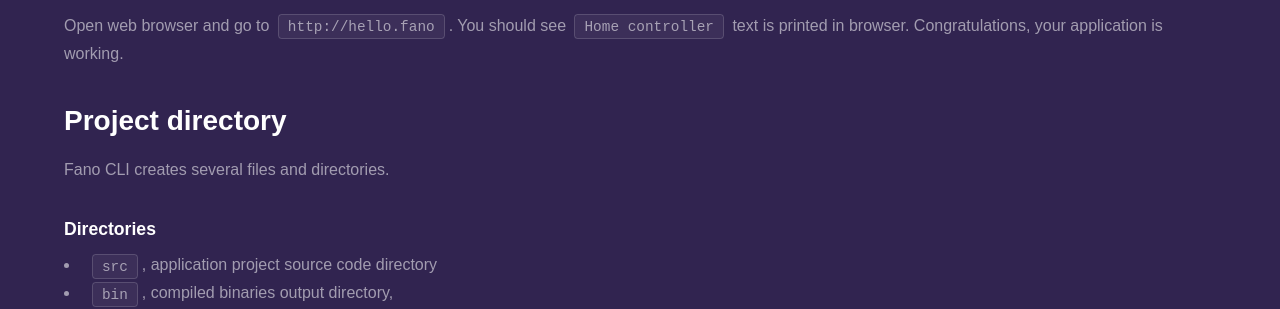
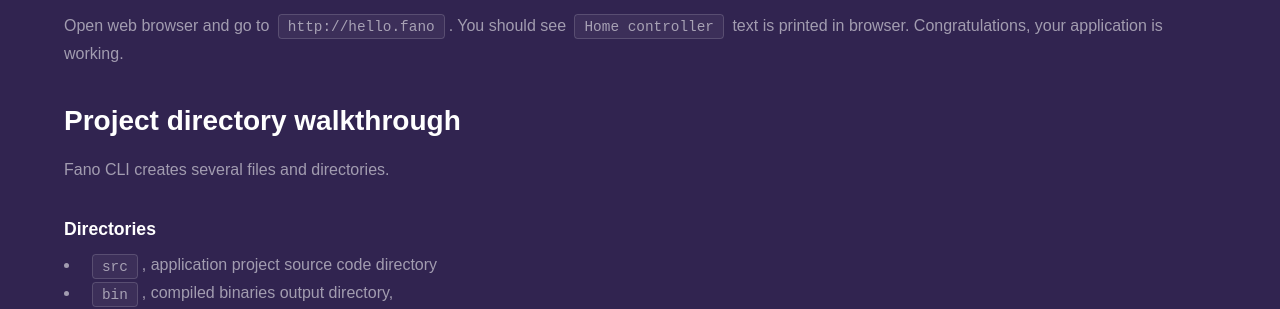
Before and after one commit to fanoframework/fanoframework.github.io, a Jekyll site: the page built from getting-started/index.md, in a window 1280 px wide. Shown: the part 1084-1393 px from the top of the page. Built offline with Jekyll 4.4.1, drawn with Linux system fonts in a browser that asks for light colours; our own code applies the rules of GitHub Pages for plain Markdown files.

Commit message:
Update index.md

```diff
--- a/getting-started/index.md
+++ b/getting-started/index.md
@@ -37,7 +37,7 @@
 
 Open web browser and go to `http://hello.fano`. You should see `Home controller` text is printed in browser. Congratulations, your application is working.
 
-## Project directory
+## Project directory walkthrough
 Fano CLI creates several files and directories.
 
 ### Directories
```
